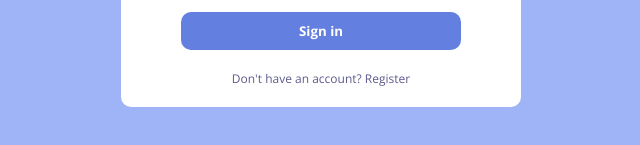
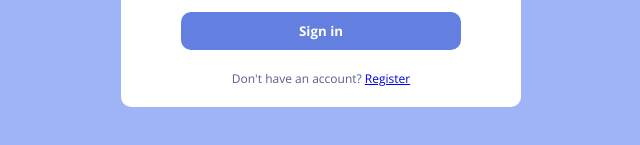
Before and after one commit to danielAwale/LetsChat-, a React (Create React App) app: page /login in a window 1280 px wide. Shown: the part 455-600 px from the top of the page, without its empty margins (319-959 px from the left). Built offline with nearby package versions, Linux system fonts and the light colour scheme; no server answers.

Commit message:
continue work on the Login page

```diff
--- a/src/pages/Login.jsx
+++ b/src/pages/Login.jsx
@@ -1,7 +1,8 @@
 import React, {useState} from 'react'
-import { useNavigate } from 'react-router-dom'
+import { useNavigate, Link } from 'react-router-dom'
 import Img from '../img/addAvatar.png'
-import { getAuth, signInWithEmailAndPassword } from "firebase/auth";
+import {signInWithEmailAndPassword } from "firebase/auth";
+import { auth } from '../firebase';
 
 
 
@@ -16,7 +17,8 @@ const Login = () => {
     const password = e.target[2].value;
 
     try {
-
+      await signInWithEmailAndPassword(auth, email, password)
+      navigate("/login")
     } catch {
       setErr(true);
     }
@@ -31,8 +33,9 @@ const Login = () => {
           <input type="email" placeholder='Email' />
           <input type="password" placeholder='Password' />
           <button>Sign in</button>
+          {err && <span>Something went wrong</span>}
         </form>
-        <p>Don't have an account? Register</p>
+        <p>Don't have an account? <Link to="/register">Register</Link></p>
       </div>
     </div>
   )
```
